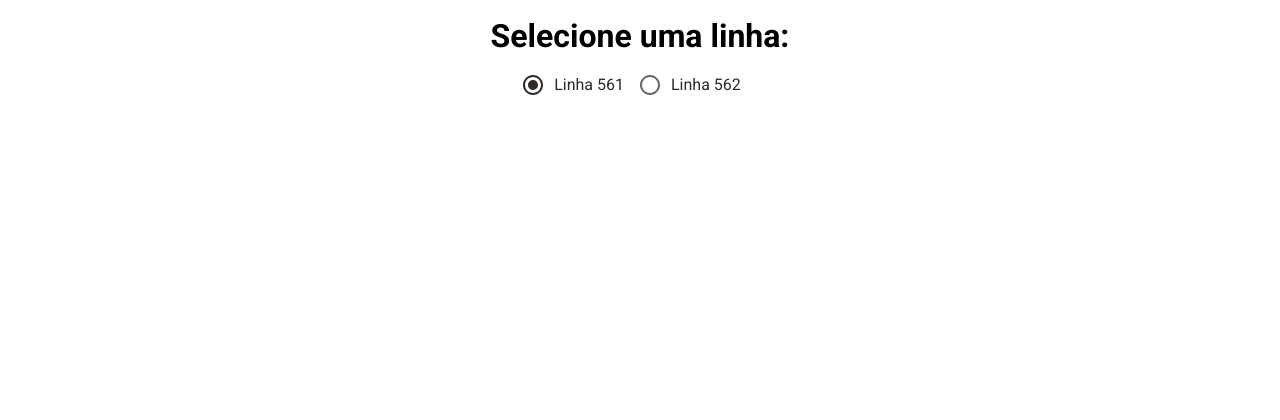
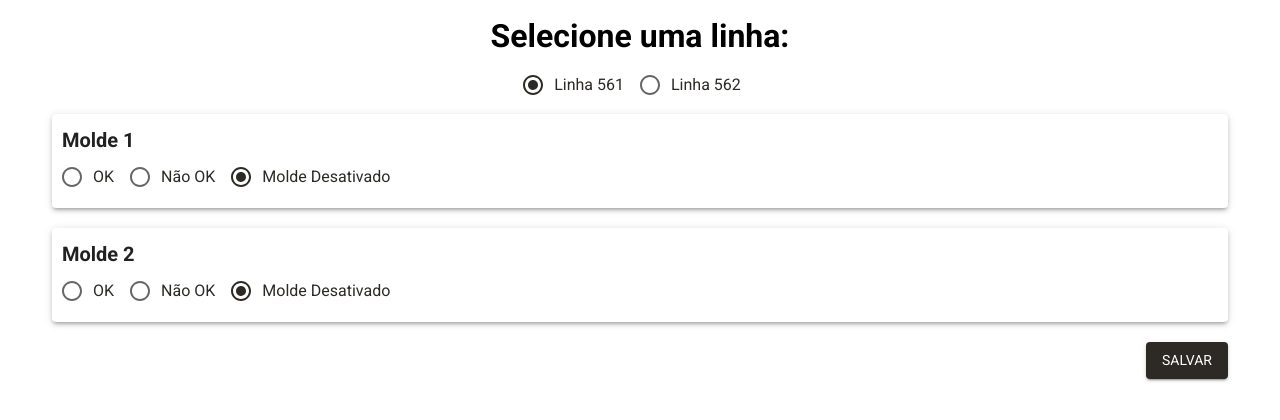
Before and after one commit to MateusMessias/Projeto_PTPs_Visuais, a React (Create React App) app in the folder ptps/: page / in a window 1280 px wide. Shown: the top 420 px of the page. Built offline with nearby package versions, Linux system fonts and the light colour scheme.

Commit message:
montagem da listagem

```diff
--- a/ptps/src/App.jsx
+++ b/ptps/src/App.jsx
@@ -1,6 +1,6 @@
 import React, { useState } from "react";
 
-import { Box, FormControlLabel, Grid, Radio, RadioGroup, ThemeProvider, Typography } from "@mui/material";
+import { Box, Button, FormControlLabel, Grid, Paper, Radio, RadioGroup, ThemeProvider, Typography } from "@mui/material";
 
 import theme from './style/index'
 import { Container } from "@mui/system";
@@ -8,6 +8,11 @@ import { Container } from "@mui/system";
 function App() {
 
     const [linha, setLinha] = useState('561')
+
+    const onSubmit = (data) => {
+        console.log('da', data)
+    }
+
 
     return (
         <ThemeProvider theme={theme}>
@@ -26,6 +31,49 @@ function App() {
                         <FormControlLabel value={linha && '562'} control={<Radio />} label="Linha 562" />
                     </RadioGroup>
                 </Grid>
+                {linha === '561' ?
+                    <>
+                        <Grid item xs={12}>
+                            <Box mt={2}>
+                                <Paper elevation={3} style={{ padding: '10px' }}>
+                                    <Typography variant="h6" style={{ fontWeight: 'bold' }}>Molde 1</Typography>
+                                    <RadioGroup
+                                        row
+                                        aria-labelledby="demo-row-radio-buttons-group-label"
+                                        name="row-radio-buttons-group"
+                                        defaultValue={'0'}
+                                    >
+                                        <FormControlLabel value="ok" control={<Radio />} label="OK" />
+                                        <FormControlLabel value="não OK" control={<Radio />} label="Não OK" />
+                                        <FormControlLabel value="0" control={<Radio />} label="Molde Desativado" />
+                                    </RadioGroup>
+                                </Paper>
+                            </Box>
+                        </Grid>
+                        <Grid item xs={12}>
+                            <Box mt={5}>
+                                <Paper elevation={3} style={{ padding: '10px' }}>
+                                    <Typography variant="h6" style={{ fontWeight: 'bold' }}>Molde 2</Typography>
+                                    <RadioGroup
+                                        row
+                                        aria-labelledby="demo-row-radio-buttons-group-label"
+                                        name="row-radio-buttons-group"
+                                        defaultValue={'0'}
+                                    >
+                                        <FormControlLabel value="ok" control={<Radio />} label="OK" />
+                                        <FormControlLabel value="não OK" control={<Radio />} label="Não OK" />
+                                        <FormControlLabel value="0" control={<Radio />} label="Molde Desativado" />
+                                    </RadioGroup>
+                                </Paper>
+                            </Box>
+                        </Grid>
+                    </>
+                : null
+                }
+                <Box mt={5} display='flex' justifyContent='end'>
+                    <Button variant="contained">Salvar</Button>
+                </Box>
+
             </Container>
         </div>
         </ThemeProvider>
```
Lines whose indentation alone changed are shown as unchanged.
